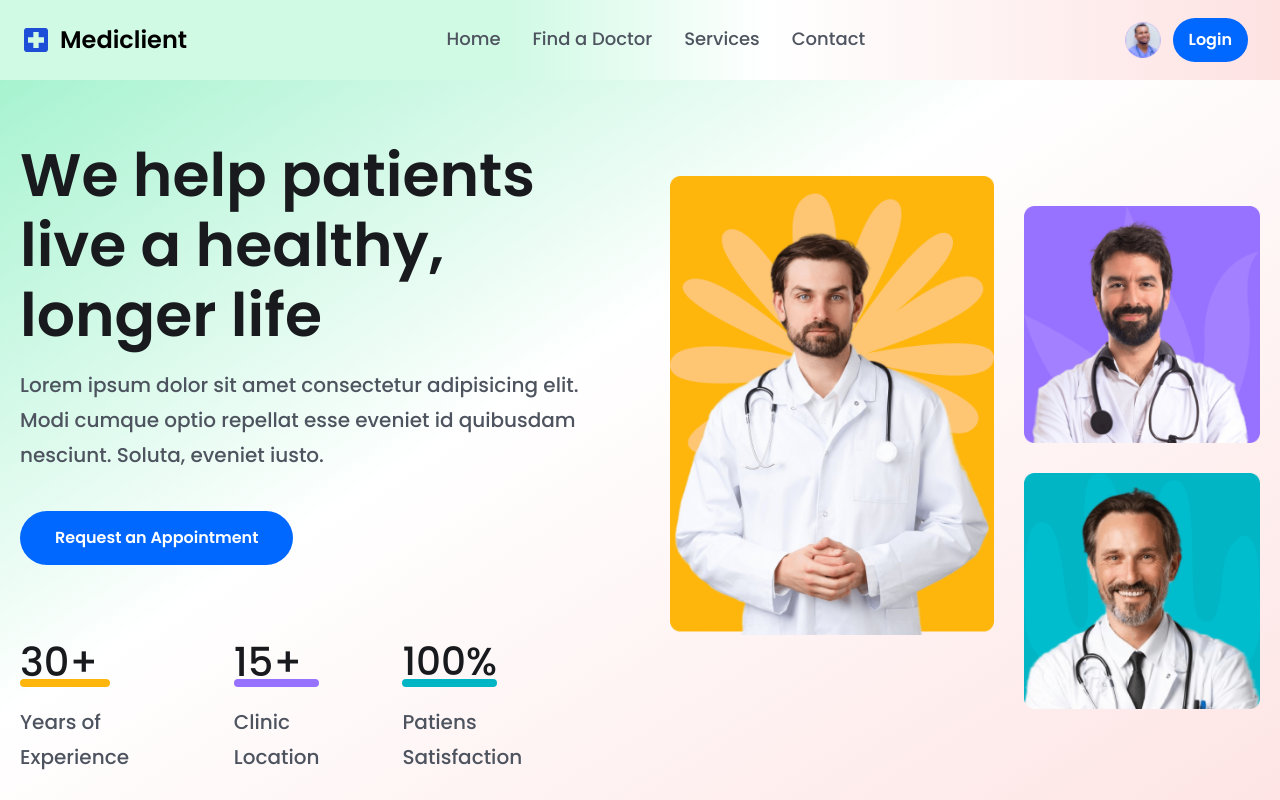
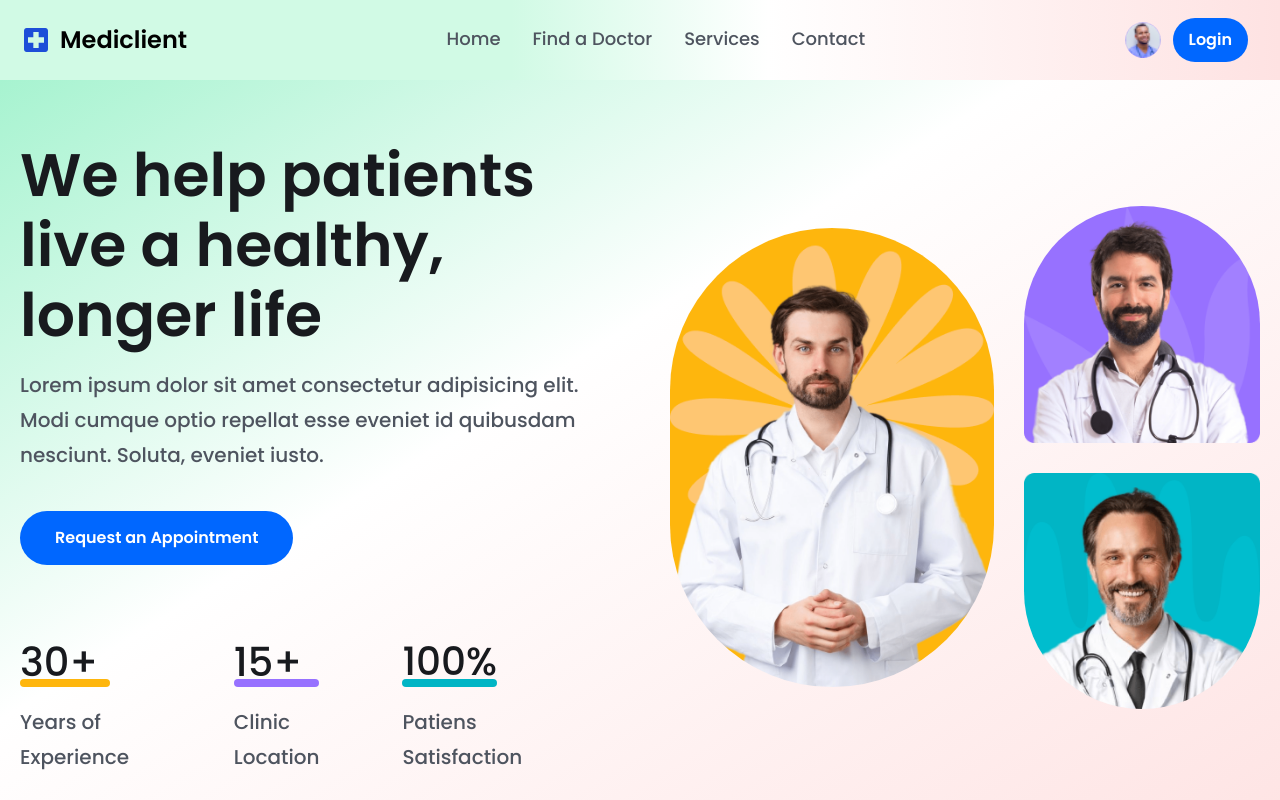
Before and after one commit to itsVijayCoder/doctor-booking, a React (Create React App) app: page / in a window 1280 px wide. Shown: the top 800 px of the page. Built offline with nearby package versions, Linux system fonts and the light colour scheme.

Commit message:
doctordetails updated

```diff
--- a/src/pages/Home.jsx
+++ b/src/pages/Home.jsx
@@ -73,12 +73,12 @@ const Home = () => {
 
                   {/* =====hero-Image===== */}
 
-                  <div className='flex gap-[30px] justify-start  '>
+                  <div className='flex gap-[30px] items-center '>
                      <div>
                         <img
                            src={heroImg01}
                            alt='HeroImage01'
-                           className='w-full'
+                           className='w-full rounded-full'
                         />
                      </div>
 
@@ -86,13 +86,13 @@ const Home = () => {
                         <img
                            src={heroImg02}
                            alt='HeroImage02'
-                           className='w-full mb-[30px]'
+                           className='w-full mb-[30px] rounded-t-full'
                         />
 
                         <img
                            src={heroImg03}
                            alt='HeroImage03'
-                           className='w-full mb-[30px]'
+                           className='w-full mb-[30px] rounded-b-full'
                         />
                      </div>
                   </div>
--- a/src/routes/Routers.jsx
+++ b/src/routes/Routers.jsx
@@ -14,8 +14,10 @@ const Routers = () => {
          <Routes>
             <Route path='/' element={<Home />} />
             <Route path='/home' element={<Home />} />
-            <Route path='/doctors' element={<Doctors />} />
-            <Route path='/doctors/:id' element={<DoctorsDetails />} />
+            <Route path='/doctors'>
+               <Route index element={<Doctors />} />
+               <Route path=':id' element={<DoctorsDetails />} />
+            </Route>
             <Route path='/login' element={<Login />} />
             <Route path='/register' element={<Signup />} />
             <Route path='/contact' element={<Contact />} />
```
